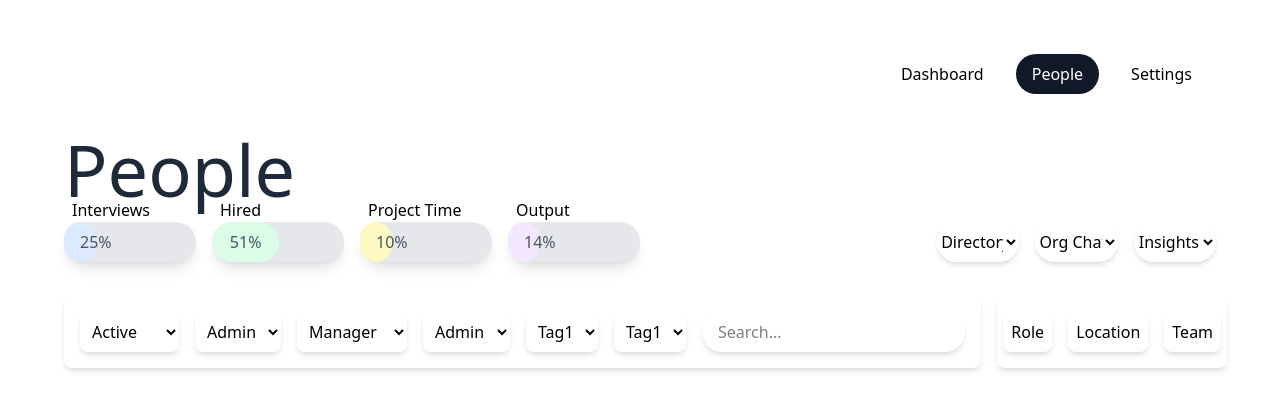
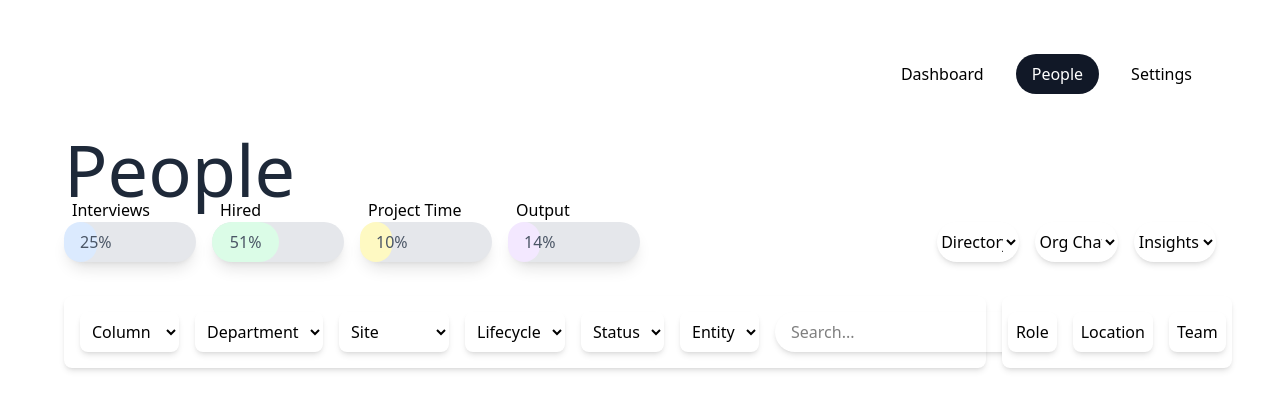
Before and after one commit to Local-Developer17/dashboard-app, a Vue app: page /people in a window 1280 px wide. Shown: the top 410 px of the page. Built offline with nearby package versions, Linux system fonts and the light colour scheme.

Commit message:
[BUGFIX] - V-model Fix for Combobox

```diff
--- a/src/components/DropdownCombo.vue
+++ b/src/components/DropdownCombo.vue
@@ -1,20 +1,23 @@
 <template>
     <div class="main">
-        <select v-model="selectedModel" :class="comboStyle" @change="onChange">
+        <select :value="modelValue" :class="comboStyle" @change="onChange">
             <option value="" disabled hidden>
                 {{ label }}
             </option>
-            <option v-for="option in comboOptions">
+            <option v-for="option in comboOptions" :key="option" :value="option">
                 {{ option }}
             </option>
         </select>
     </div>
 </template>
 <script setup>
-import { defineProps, ref, defineEmits } from 'vue'
-const selectedModel = ref('')
-const emit = defineEmits(['onChange'])
+import { ref, defineEmits } from 'vue'
+const emit = defineEmits(['update:modelValue', 'change'])
 const props = defineProps({
+    modelValue: {
+        type: String,
+        default: '',
+    },
     label: {
         type: String,
         default: 'Select an option',
@@ -24,11 +27,12 @@ const props = defineProps({
         required: true,
     },
     comboStyle: {
-        type: String,
+        type: [String, Array],
         default: 'combobox rounded-full py-2 w-full text-center shadow-md',
     },
 })
-const onChange = () => {
-    emit('onChange', selectedModel.value)
+const onChange = (event) => {
+    emit('update:modelValue', event.target.value)
+    emit('change', event.target.value)
 }
 </script>
--- a/src/components/PeopleFilters.vue
+++ b/src/components/PeopleFilters.vue
@@ -1,14 +1,14 @@
 <template>
     <div class="main flex flex-row gap-4 w-full py-4">
         <div class="filter-left flex w-4/5 bg-white p-4 rounded-lg shadow-md gap-4">
-            <div class="filter-con w-1/6 flex" v-for="filter in leftFilters">
-                <select :class="filterStyle">
-                    <option v-for="item in filter.options" :value="item">{{ item }}</option>
-                </select>
-            </div>
-            <div class="search-con">
+            <DropdownCombo v-for="filter in leftFilters" :key="filter.label" :label="filter.label"
+                :comboOptions="filter.options" :comboStyle="filterStyle" v-model="filter.value" />
+            <div class="search-con flex items-center">
                 <input type="text" v-model="searchQuery" placeholder="Search..."
                     class="rounded-full px-4 py-2 shadow-md" />
+                <button class="bg-blue-500 text-white rounded-full px-4 py-2 ml-2" @click="onSearch">
+                    Search
+                </button>
             </div>
         </div>
         <div class="filter-right flex gap-4 justify-center w-1/5 bg-white p-4 rounded-lg shadow-md">
@@ -21,37 +21,44 @@
     </div>
 </template>
 <script setup>
-import { ref } from 'vue'
-
-const searchQuery = ref('')
-const filterStyle = 'shadow-md rounded-lg p-2'
-const buttonStyle = 'bg-white text-black rounded-full shadow-md rounded-lg px-2'
-const leftFilters = [
+import { reactive, ref, watch } from 'vue'
+import DropdownCombo from './DropdownCombo.vue'
+const leftFilters = reactive([
     {
         label: 'Column',
         options: ['Active', 'Inactive', 'Pending'],
+        value: '',
     },
     {
         label: 'Department',
         options: ['Admin', 'User', 'Guest'],
+        value: '',
     },
     {
         label: 'Site',
         options: ['Manager', 'Employee', 'Intern'],
+        value: '',
     },
     {
         label: 'Lifecycle',
         options: ['Admin', 'Editor', 'Viewer'],
+        value: '',
     },
     {
         label: 'Status',
         options: ['Tag1', 'Tag2', 'Tag3'],
+        value: '',
     },
     {
         label: 'Entity',
         options: ['Tag1', 'Tag2', 'Tag3'],
+        value: '',
     },
-]
+])
+const searchQuery = ref('')
+const filterStyle = 'shadow-md rounded-lg p-2'
+const buttonStyle = 'bg-white text-black rounded-full shadow-md rounded-lg px-2'
+
 const actionButtons = [
     {
         label: 'Role',
@@ -63,4 +70,7 @@ const actionButtons = [
         label: 'Team',
     },
 ]
+const onSearch = (event) => {
+    console.log('Search query:', searchQuery.value)
+}
 </script>
--- a/src/components/PeopleHeader.vue
+++ b/src/components/PeopleHeader.vue
@@ -17,7 +17,7 @@
             </div>
             <div class="row-right flex justify-items-end w-1/2 gap-4 justify-end">
                 <div class="w-1/7 flex flex-col justify-end" v-for="item in selectItems" :key="item.label">
-                    <DropdownCombo :comboOptions="item.options" :label="item.label" @on-change="onChange" />
+                    <DropdownCombo v-model="item.value" :comboOptions="item.options" :label="item.label" />
                 </div>
             </div>
         </div>
@@ -25,10 +25,8 @@
 </template>
 
 <script setup>
-import { reactive, defineEmits } from 'vue'
+import { reactive } from 'vue'
 import DropdownCombo from './DropdownCombo.vue'
-
-const emit = defineEmits(['onChange'])
 
 const peopleTitle = 'People'
 
@@ -73,9 +71,6 @@ const selectItems = reactive([
         value: '',
     },
 ])
-const onChange = (value) => {
-    console.log(value)
-}
 </script>
 
 <style scoped></style>
```
